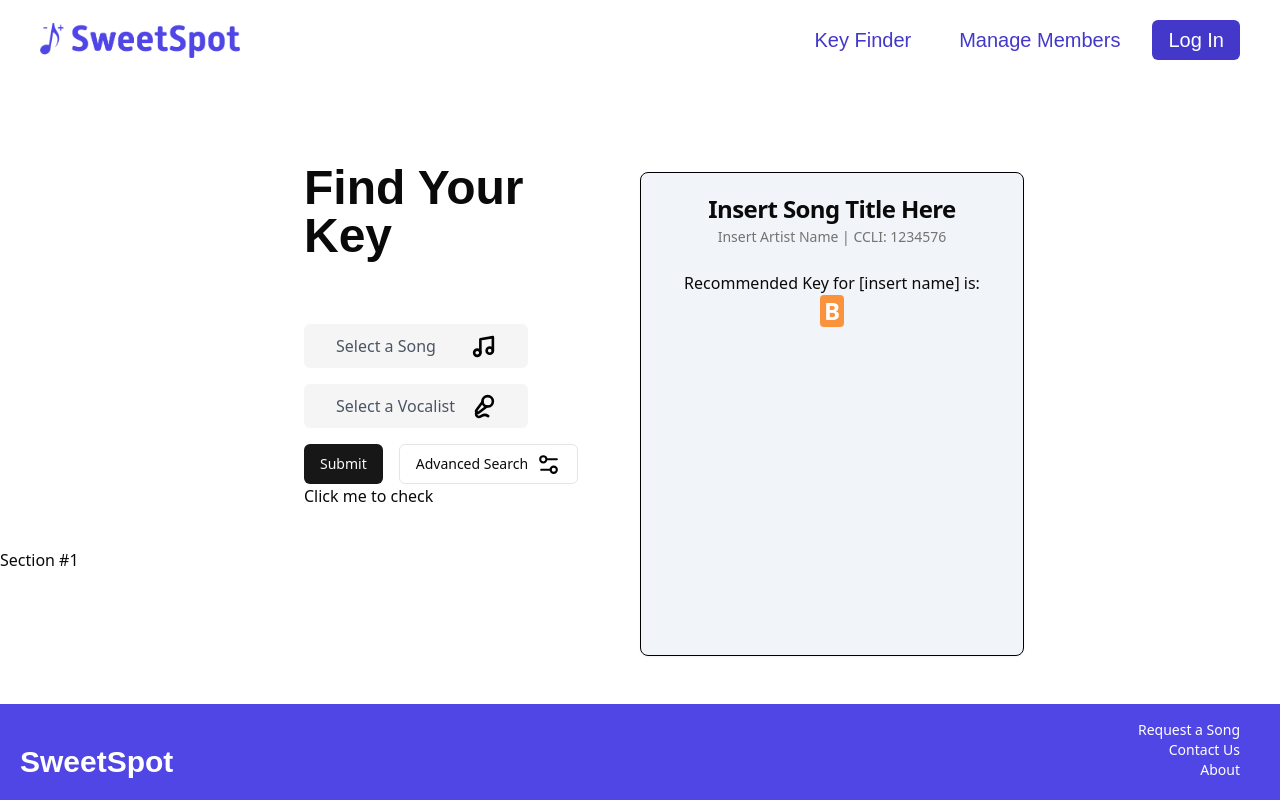
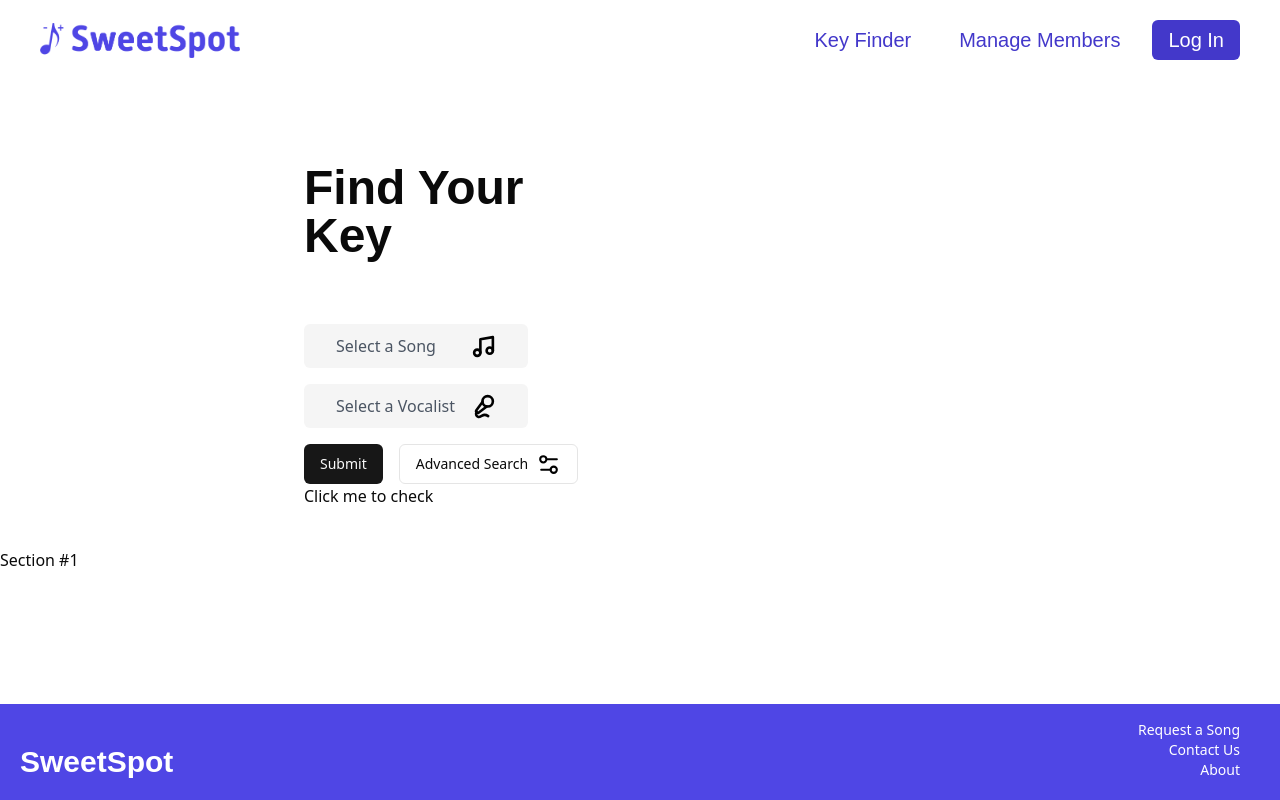
Before and after one commit to SlimPortfolio/Sweet-Spot, a Next.js app in the folder sweet-spot-app/: page /key-finder in a window 1280 px wide. Built offline with nearby package versions, Linux system fonts and the light colour scheme; a web font is replaced by a local one.

Commit message:
[03252025] saving progress

```diff
--- a/sweet-spot-app/src/app/key-finder/page.tsx
+++ b/sweet-spot-app/src/app/key-finder/page.tsx
@@ -294,6 +294,7 @@ export default function KeyFinder() {
   });
   type suggestionDetails = {
     songName: string;
+    artist: string | undefined;
     vocalistName: string;
     suggestedKey: string;
     originalKey: string | undefined;
@@ -301,13 +302,13 @@ export default function KeyFinder() {
   const [suggestedSongDetails, setSuggestedSongDetails] =
     useState<suggestionDetails>({
       songName: "",
+      artist: "",
       vocalistName: "",
       suggestedKey: "",
       originalKey: "",
       //eventually go for a space on the left and right
       //eventually can leave space for alternative keys
     });
-  //card is working
   return (
     <div className="flex w-full h-full">
       <div style={{ width: "50%" }}>
@@ -315,7 +316,11 @@ export default function KeyFinder() {
         <h1>Section #1</h1>
       </div>
       <div className="flex justify-center h-full" style={{ width: "50%" }}>
-        <KeyFinderResult />
+        {suggestedSongDetails.suggestedKey !== "" ? (
+          <KeyFinderResult resultDetails={suggestedSongDetails} />
+        ) : (
+          ""
+        )}
       </div>
     </div>
   );
--- a/sweet-spot-app/src/components/keyFinder/KeyFinderForm.tsx
+++ b/sweet-spot-app/src/components/keyFinder/KeyFinderForm.tsx
@@ -11,6 +11,7 @@ import {
 const songs = [
   {
     label: "King of Kings",
+    artist: "Hillsong Worship",
     id: "1",
     songLowNote: "C#4",
     songHighNote: "D5",
@@ -43,6 +44,7 @@ const vocalists = [
 
 type suggestionDetails = {
   songName: string;
+  artist: string | undefined;
   vocalistName: string;
   suggestedKey: string;
   originalKey: string | undefined;
@@ -54,6 +56,7 @@ export default function KeyFinderForm(props: KeyFinderFormProps) {
   interface SelectionObject {
     label: string;
     id: string;
+    artist?: string;
     songLowNote?: string;
     songHighNote?: string;
     songOriginalKey?: string;
@@ -63,6 +66,7 @@ export default function KeyFinderForm(props: KeyFinderFormProps) {
   const [selectedSong, setSelectedSong] = useState<SelectionObject>({
     label: "",
     id: "default",
+    artist: "",
     songLowNote: "",
     songHighNote: "",
     songOriginalKey: "",
@@ -73,13 +77,18 @@ export default function KeyFinderForm(props: KeyFinderFormProps) {
     vocalistLowNote: "",
     vocalistHighNote: "",
   });
-  const [loginError, setLoginError] = useState(false);
+  const [isSubmitError, setIsSubmitError] = useState(true);
   function testFunction() {
     console.log("selected from test: ", selectedSong, selectedVocalist);
   }
   function submitForm() {
+    if (selectedSong.id === "default" || selectedVocalist.id === "default") {
+      return;
+    }
+    console.log(isSubmitError);
     props.setSuggestionDetails({
       songName: selectedSong.label,
+      artist: selectedSong.artist,
       vocalistName: selectedVocalist.label,
       suggestedKey: calculateKey(),
       originalKey: selectedSong.songOriginalKey,
@@ -104,10 +113,10 @@ export default function KeyFinderForm(props: KeyFinderFormProps) {
   }
   function calculateKey() {
     if (selectedSong.id === "default" || selectedVocalist.id === "default") {
-      setLoginError(true);
+      setIsSubmitError(false);
       //set the state of the status message.
     } else {
-      setLoginError(false);
+      setIsSubmitError(true);
     }
     //insert logic here
     let rangeSong = calculateNoteGap(
@@ -182,7 +191,7 @@ export default function KeyFinderForm(props: KeyFinderFormProps) {
         </div>
         <button onClick={testFunction}>Click me to check</button>
         <p id="error-status-message" className="text-red-600 font-semibold">
-          {loginError ? "Please Select a Song and Vocalist" : ""}
+          {isSubmitError ? "" : "Please Select a Song and Vocalist"}
         </p>
       </div>
     </div>
--- a/sweet-spot-app/src/components/keyFinder/KeyFinderResult.tsx
+++ b/sweet-spot-app/src/components/keyFinder/KeyFinderResult.tsx
@@ -7,26 +7,38 @@ import {
   CardTitle,
 } from "../ui/card";
 
-export default function KeyFinderResult() {
-  console.log("key finder results has entered the chat");
+type suggestionDetails = {
+  songName: string;
+  artist: string | undefined;
+  vocalistName: string;
+  suggestedKey: string;
+  originalKey: string | undefined;
+};
+
+type resultDetailsProps = {
+  resultDetails: suggestionDetails;
+};
+export default function KeyFinderResult(props: resultDetailsProps) {
   return (
-    <div className="w-full h-full flex items-center">
+    <div className="w-full h-full flex">
       {/* <h1>here is some initial information</h1> */}
       <Card className="w-3/5 h-5/6 bg-slate-100 border-black">
         <CardHeader>
-          <CardTitle className="text-center">Insert Song Title Here</CardTitle>
+          <CardTitle className="text-center">
+            {props.resultDetails.songName}
+          </CardTitle>
           <CardDescription className="text-center">
-            Insert Artist Name | CCLI: 1234576
+            {props.resultDetails.artist} | CCLI: 1234576
           </CardDescription>
         </CardHeader>
         <CardContent>
           <div className="flex flex-col items-center">
-            <p>Recommended Key for [insert name] is:</p>
+            <p>Recommended Key for {props.resultDetails.vocalistName} is:</p>
             {/* <div>
               <span className="bg-orange-500 text-2xl text-white p-8">B</span>
             </div> */}
             <div className="bg-orange-400 text-2xl font-bold text-white p-0 px-1 max-w-fit rounded-sm">
-              B
+              {props.resultDetails.suggestedKey}
             </div>
           </div>
         </CardContent>
```
